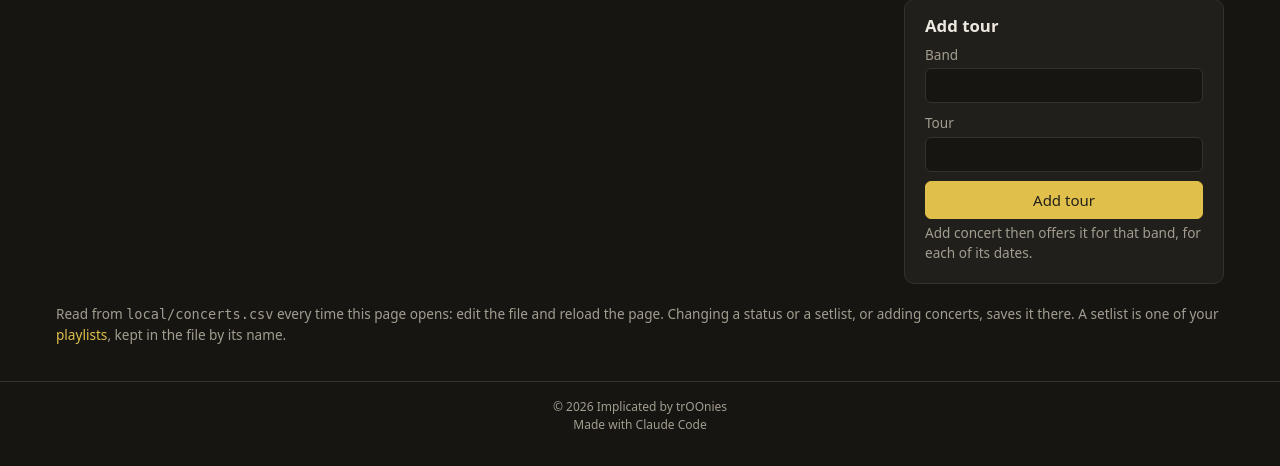
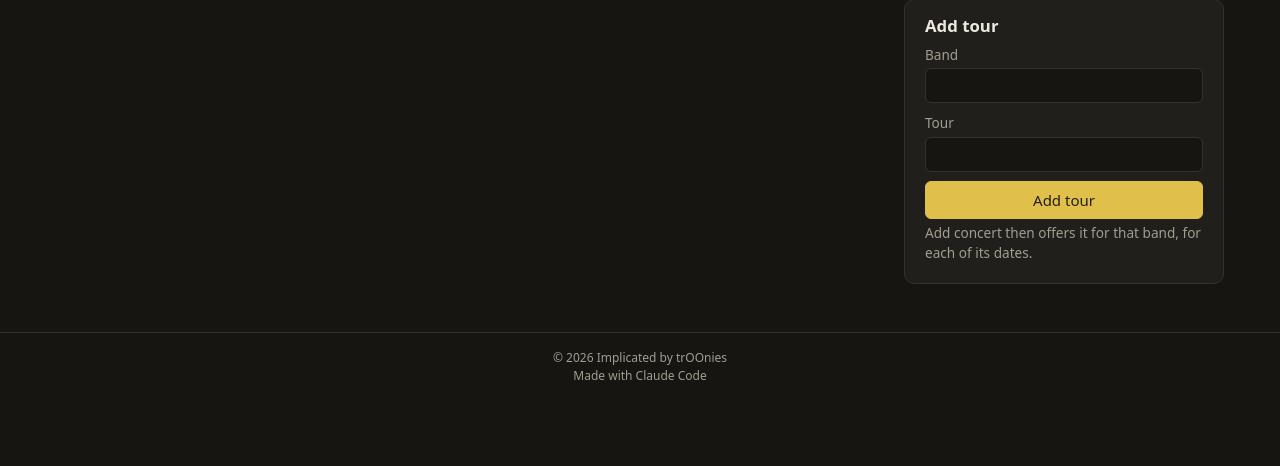
Before and after one commit to trOOnies/implicated, a FastAPI app: page /concerts in a window 1280 px wide. Shown: the part 660-1126 px from the top of the page. After the commit the page ends 1040 px from the top, so only its background shows below. Run offline with FastAPI, Linux system fonts and the light colour scheme; data comes from the database, SQL or seed files in the repository; data that the repository does not hold is empty.

Commit message:
Drop the note about concerts.csv under the Concerts page
Help's Concerts entry already says where the file is, that the page
reads it every time and saves to it, and how setlists are kept.

Co-Authored-By: Claude Opus 5.5 <noreply@anthropic.com>

```diff
--- a/src/implicated/web/templates/_concerts.html
+++ b/src/implicated/web/templates/_concerts.html
@@ -114,6 +114,4 @@
     </section>
   </aside>
   </div>
-  <p class="small">Read from <code>{{ path or 'concerts.csv' }}</code> every time this page opens: edit the file and reload the page. Changing a status or a setlist, or adding concerts, saves it there. A setlist is one of your
-  <a href="/playlists">playlists</a>, kept in the file by its name.</p>
 </div>
```
Also changed, not shown: tests/test_web.py (+1 -0 lines).
